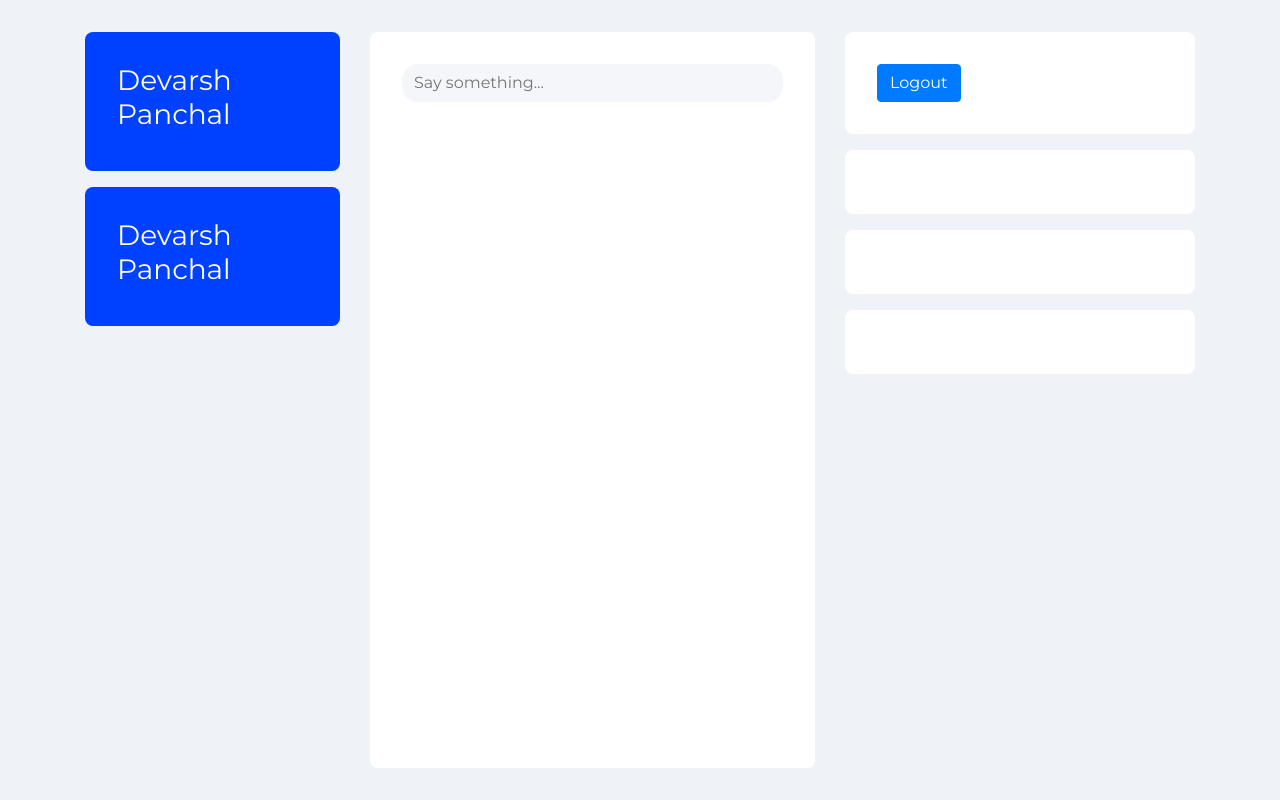
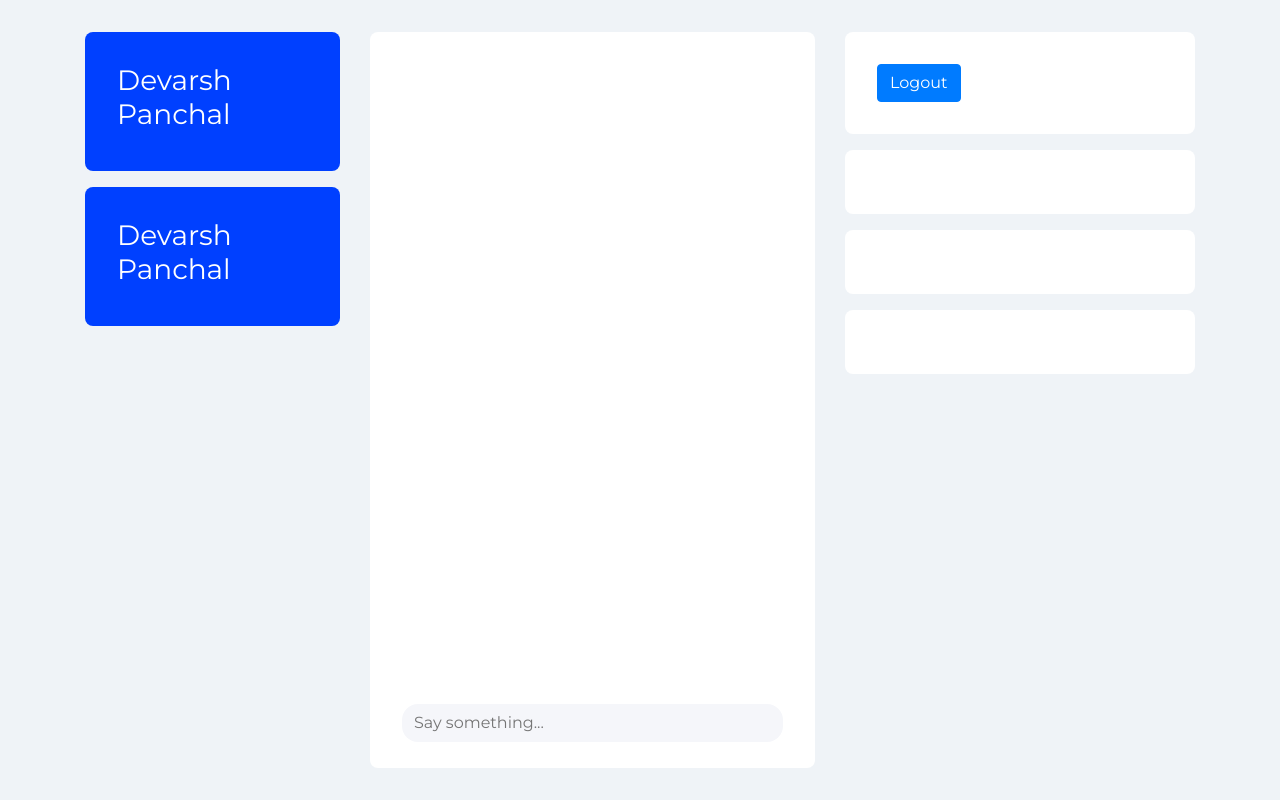
Before and after one commit to letscodedev/jenny-personal-assistant, a React (Create React App) app: page / in a window 1280 px wide. Built offline with nearby package versions, Linux system fonts and the light colour scheme.

Commit message:
Chatbot integration complete

```diff
--- a/src/components/Chatbot/Chatbot.css
+++ b/src/components/Chatbot/Chatbot.css
@@ -2,7 +2,6 @@
     display: flex;
     flex-direction: column;
     justify-content: flex-end;
-    position: absolute;
 }
 .message__input {
     position: relative;
--- a/src/components/Chatbot/Messages.css
+++ b/src/components/Chatbot/Messages.css
@@ -22,3 +22,11 @@
     margin-bottom: 10px;
     max-width: 80%;
 }
+
+.Messages {
+    overflow: auto;
+    height: calc(100vh - 10rem);
+    display: flex;
+    justify-content: flex-end;
+    flex-direction: column;
+}
```
Also changed, not shown: 1 other file (tests, documents, lock files or other folders).
